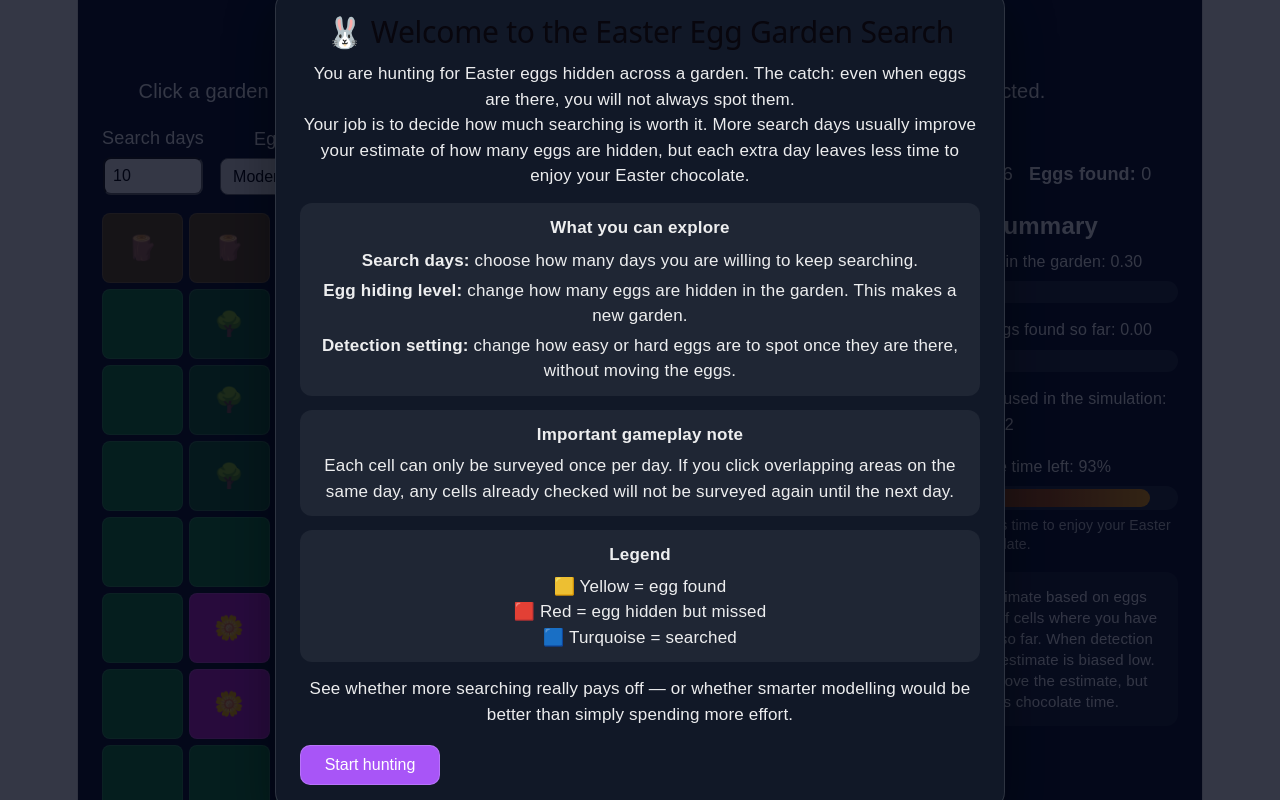
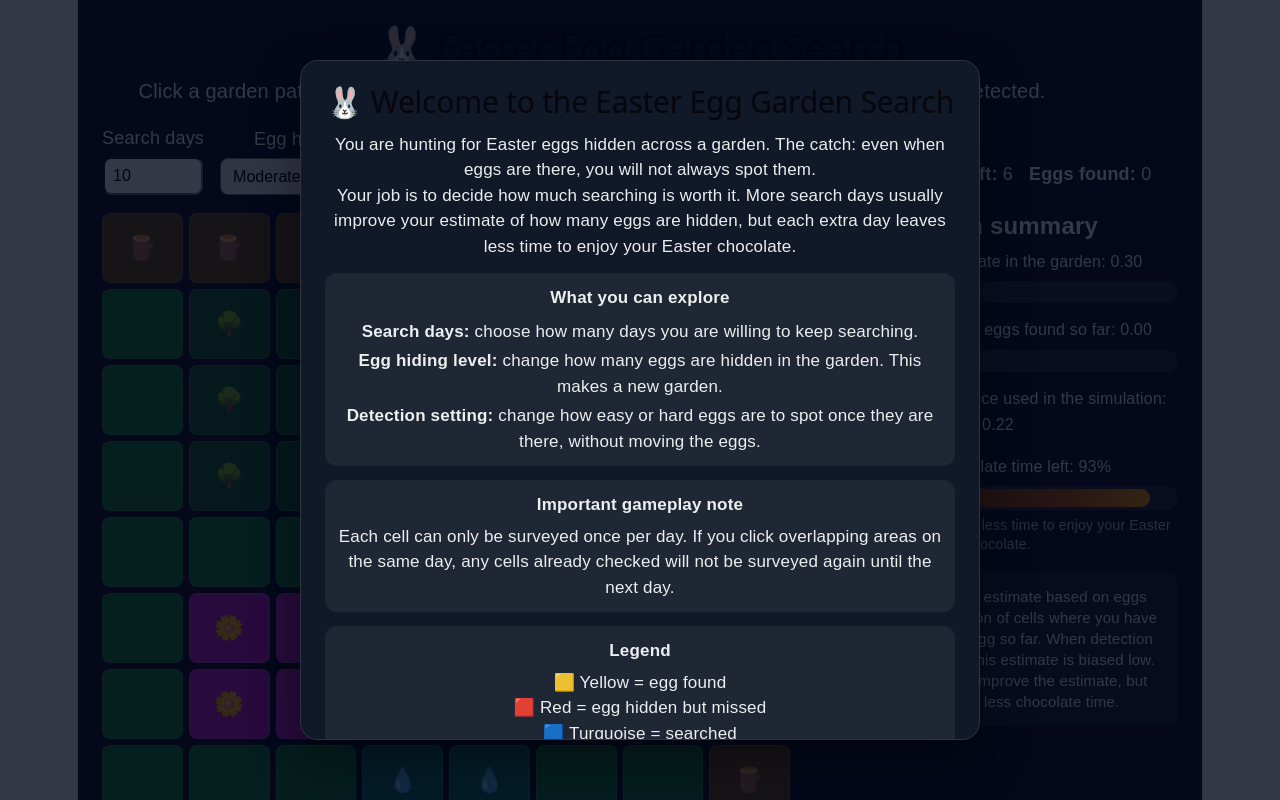
Before and after one commit to smeyerNZ/easter-game, a React (Vite) app: page / in a window 1280 px wide. Shown: the top 800 px of the page. Built offline with nearby package versions, Linux system fonts and the light colour scheme.

Commit message:
Update App.jsx

```diff
--- a/src/App.jsx
+++ b/src/App.jsx
@@ -527,17 +527,22 @@ export default function App() {
             justifyContent: "center",
             padding: 16,
             zIndex: 999,
+            overflowY: "auto",
           }}
         >
           <div
             style={{
               width: "100%",
               maxWidth: 680,
+              maxHeight: "85vh",
+              overflowY: "auto",
+              WebkitOverflowScrolling: "touch",
               background: "#111827",
               border: "1px solid rgba(255,255,255,0.12)",
               borderRadius: 18,
               padding: isMobile ? 18 : 24,
               boxShadow: "0 20px 50px rgba(0,0,0,0.4)",
+              boxSizing: "border-box",
             }}
           >
             <h2
```
